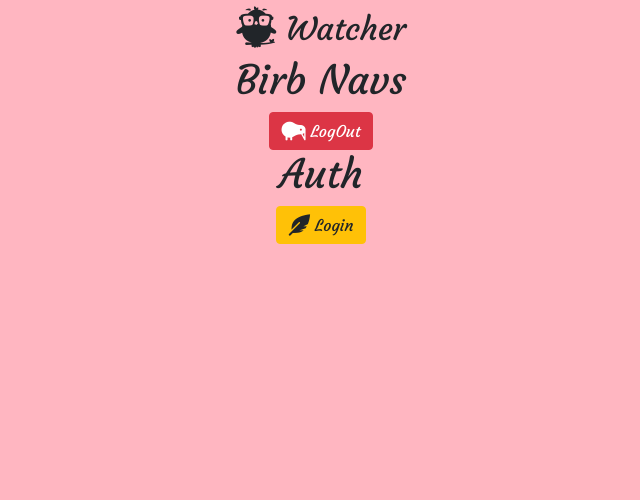
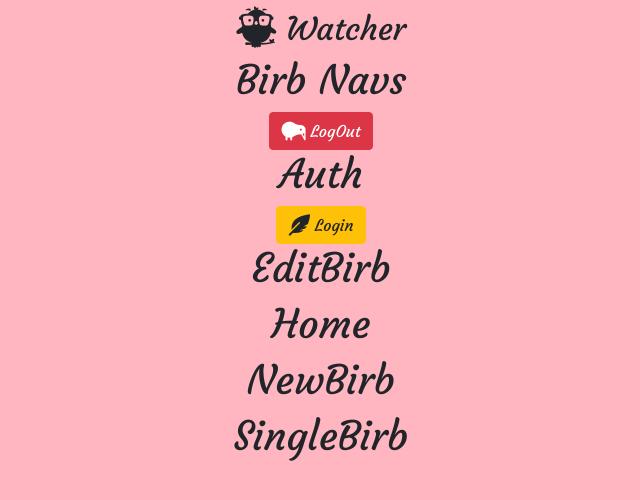
Before and after one commit to gwynnemeeks/birb-watcher, a React (Create React App) app: page / in a window 1280 px wide. Shown: the top 500 px of the page, without its empty margins (319-959 px from the left). Built offline with nearby package versions, Linux system fonts and the light colour scheme; no server answers.

Commit message:
birb components added

```diff
--- a/src/App/App.js
+++ b/src/App/App.js
@@ -3,7 +3,11 @@ import firebase from 'firebase/app';
 import 'firebase/auth';
 
 import Auth from '../components/pages/Auth/Auth';
+import EditBirb from '../components/pages/EditBirb/EditBirb';
+import Home from '../components/pages/Home/Home';
 import MyNavBar from '../components/pages/MyNavBar/MyNavBar';
+import NewBirb from '../components/pages/NewBirb/NewBirb';
+import SingleBirb from '../components/pages/SingleBirb/SingleBirb';
 
 import fbConnection from '../helpers/data/connection';
 
@@ -36,6 +40,11 @@ class App extends React.Component {
         <h2><i className="fab fa-earlybirds fa-lg"></i> Watcher </h2>
         <MyNavBar />
         <Auth />
+
+        <EditBirb />
+        <Home />
+        <NewBirb />
+        <SingleBirb />
       </div>
     );
   }
--- /dev/null
+++ b/src/components/pages/EditBirb/EditBirb.js
@@ -0,0 +1,13 @@
+import React from 'react';
+
+class EditBirb extends React.Component {
+  render() {
+    return (
+      <div className="EditBirb">
+        <h1>EditBirb</h1>
+      </div>
+    );
+  }
+}
+
+export default EditBirb;
--- /dev/null
+++ b/src/components/pages/Home/Home.js
@@ -0,0 +1,13 @@
+import React from 'react';
+
+class Home extends React.Component {
+  render() {
+    return (
+      <div className="Home">
+        <h1>Home</h1>
+      </div>
+    );
+  }
+}
+
+export default Home;
--- /dev/null
+++ b/src/components/pages/NewBirb/NewBirb.js
@@ -0,0 +1,13 @@
+import React from 'react';
+
+class NewBirb extends React.Component {
+  render() {
+    return (
+      <div className="NewBirb">
+        <h1>NewBirb</h1>
+      </div>
+    );
+  }
+}
+
+export default NewBirb;
--- /dev/null
+++ b/src/components/pages/SingleBirb/SingleBirb.js
@@ -0,0 +1,13 @@
+import React from 'react';
+
+class SingleBirb extends React.Component {
+  render() {
+    return (
+      <div className="SingleBirb">
+        <h1>SingleBirb</h1>
+      </div>
+    );
+  }
+}
+
+export default SingleBirb;
```
